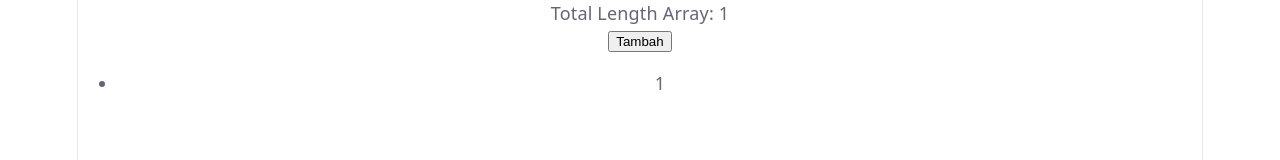
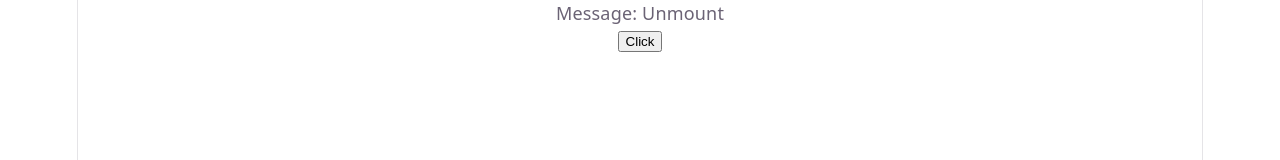
Before and after one commit to Rizbar/my-vite, a React (Vite) app: page / in a window 1280 px wide. Shown: the top 160 px of the page. Built offline with nearby package versions, Linux system fonts and the light colour scheme.

Commit message:
PR 30 bagian 2

```diff
--- a/src/App.jsx
+++ b/src/App.jsx
@@ -3,7 +3,8 @@
 // import PR29_4 from './PR29_4.jsx';
 // import PR29_5 from './PR29_5.jsx';
 // import PR29_6 from './PR29_6.jsx';
-import PR30_1 from './PR30_1.jsx';
+// import PR30_1 from './PR30_1.jsx';
+import PR30_2 from './PR30_2.jsx';
 
 function App() {
   return (
@@ -13,7 +14,8 @@ function App() {
       {/* <PR29_4 /> */}
       {/* <PR29_5 /> */}
       {/* <PR29_6 /> */}
-      <PR30_1 />
+      {/* <PR30_1 /> */}
+      <PR30_2 />
     </div>
   );
 }
--- /dev/null
+++ b/src/PR30_2.jsx
@@ -0,0 +1,28 @@
+import { useState, useEffect }  from 'react';
+import ReactDOM from "react-dom/client";
+
+function Contoh() {
+  const [message, setMessage] = useState('Mount');
+
+  useEffect(() => {
+    return () => {
+      setMessage('Unmount');
+    };
+  }, []);
+
+  const handleClick = () => {
+    setMessage('Updated');
+  };
+
+  return (
+    <div>
+      <p>Message: {message}</p>
+      <button onClick={handleClick}>Click</button>
+    </div>
+  );
+}
+
+export default Contoh;
+
+const root = ReactDOM.createRoot(document.getElementById('root'));
+root.render(<Contoh />);
```
